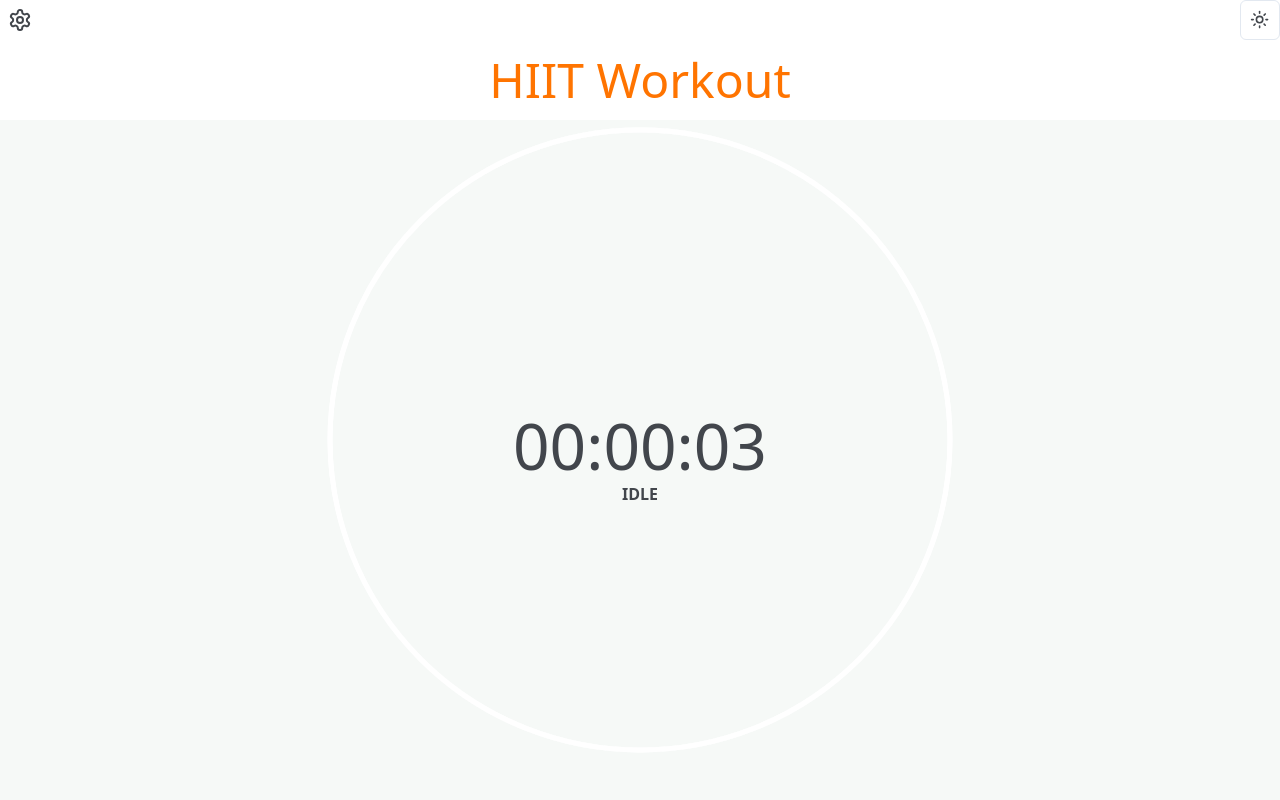
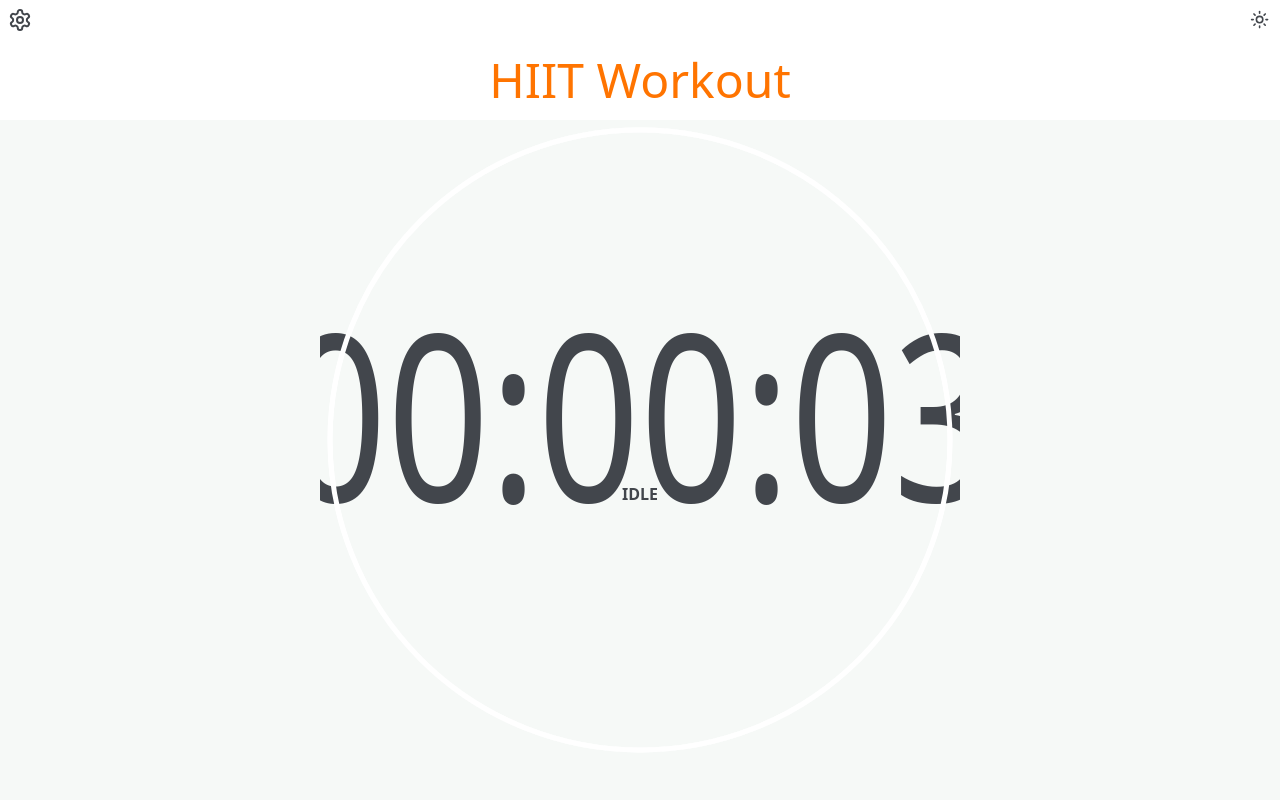
Before and after one commit to dtourek/workout-timer, a React (Vite) app: page / in a window 1280 px wide. Shown: the top 800 px of the page. Built offline with nearby package versions, Linux system fonts and the light colour scheme.

Commit message:
feat: tweaks in CSS

```diff
--- a/src/components/Countdown.tsx
+++ b/src/components/Countdown.tsx
@@ -34,9 +34,8 @@ export const Countdown = ({ secondsTotal, secondsRemaining, phase }: ICountdownP
           fill="#42464C"
           textAnchor="middle"
           dominantBaseline="middle"
-          fontSize="4rem"
-          dy=".2em"
-          style={{ transform: "rotate(90deg)", transformOrigin: "center" }}
+          fontSize="14vw"
+          style={{ transform: "rotate(90deg) scale(1, 1.3)", transformOrigin: "center" }}
         >
           {displayTime(counter.timeLeft)}
         </text>
--- a/src/components/ModeToggle.tsx
+++ b/src/components/ModeToggle.tsx
@@ -10,7 +10,7 @@ export const ModeToggle = memo(() => {
   return (
     <DropdownMenu>
       <DropdownMenuTrigger asChild>
-        <Button variant="outline" size="icon">
+        <Button variant="outline" size="icon" className="border-none">
           <Sun className="h-[1.2rem] w-[1.2rem] rotate-0 scale-100 transition-all dark:-rotate-90 dark:scale-0" />
           <Moon className="absolute h-[1.2rem] w-[1.2rem] rotate-90 scale-0 transition-all dark:rotate-0 dark:scale-100" />
           <span className="sr-only">Toggle theme</span>
```
